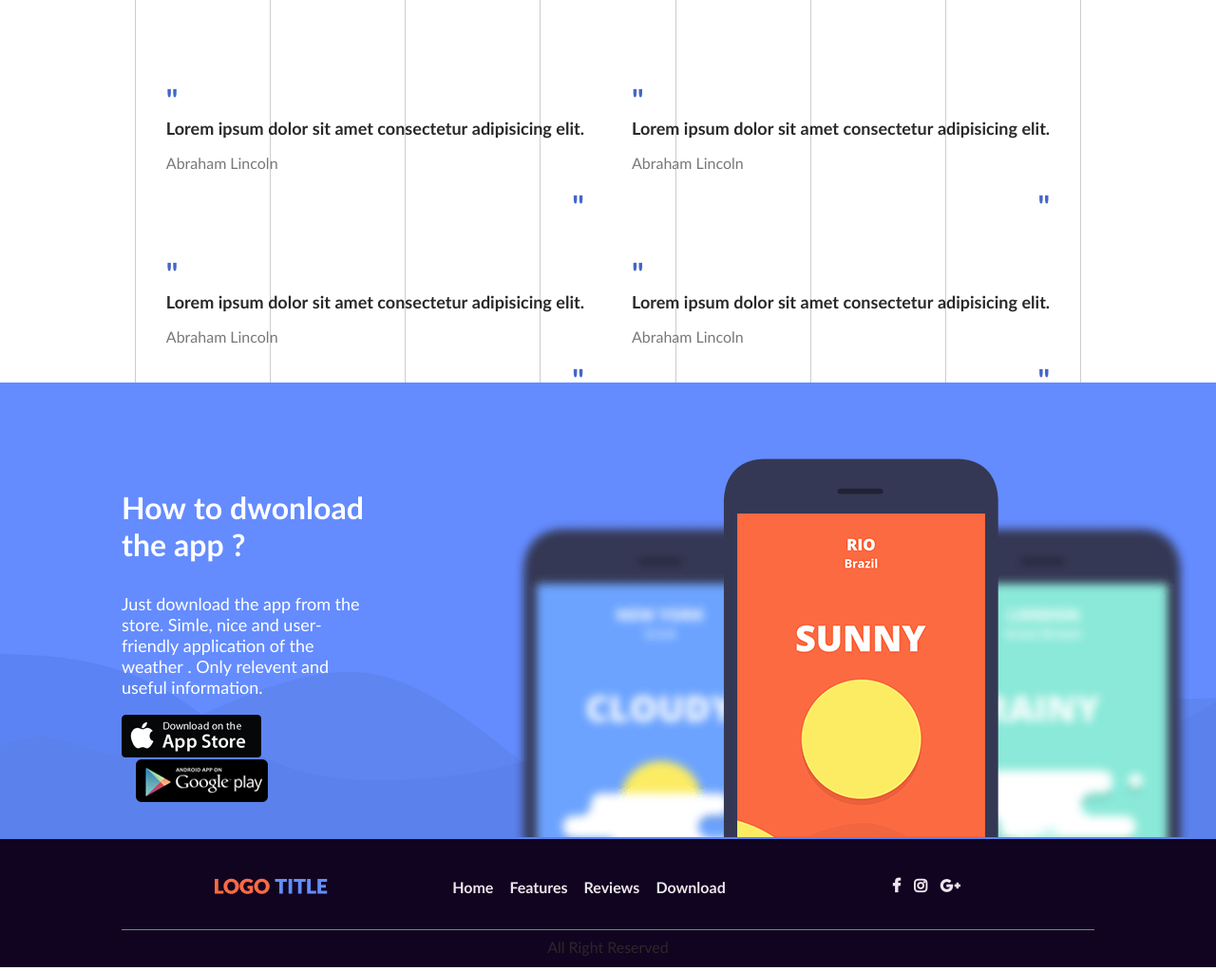
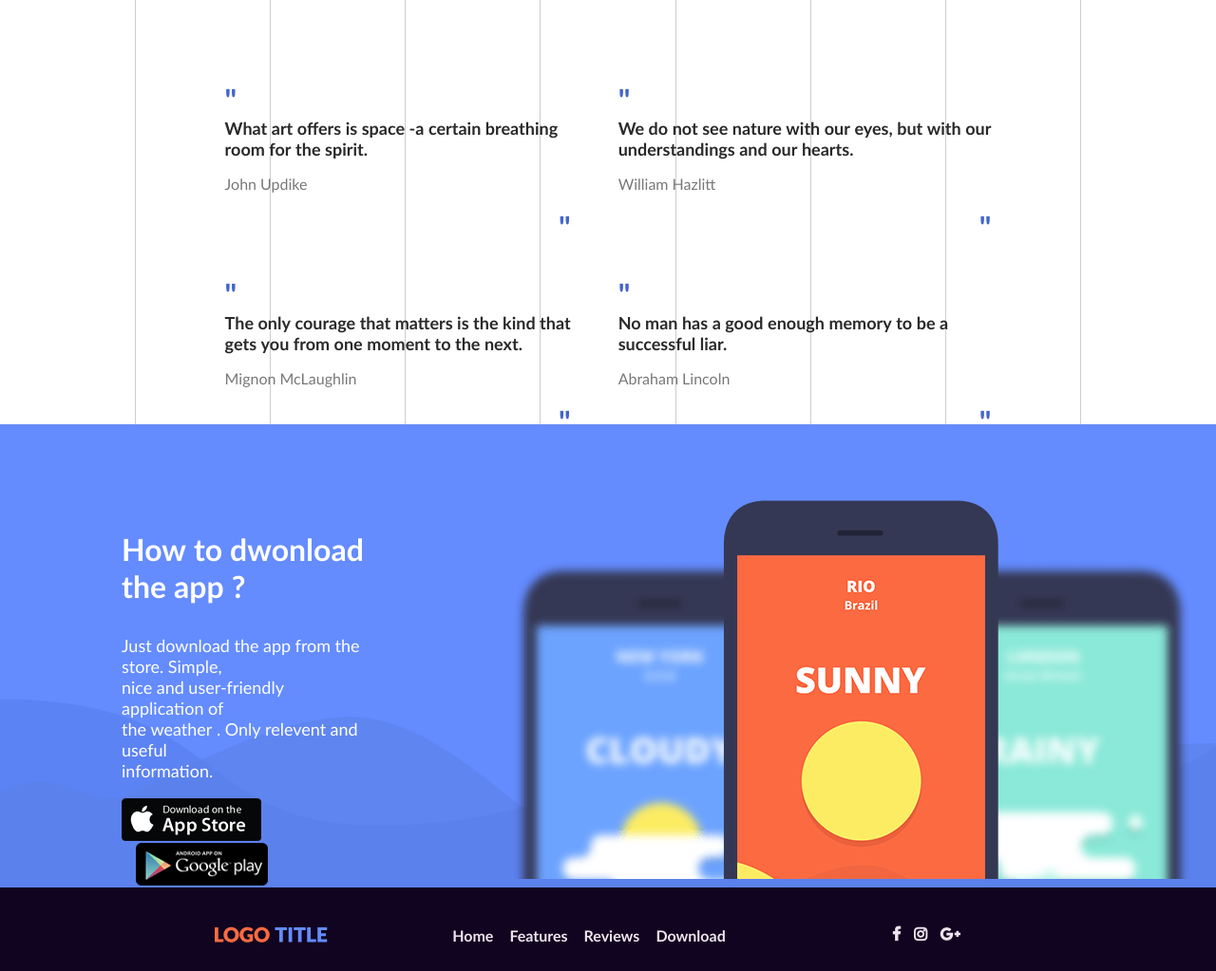
Before and after one commit to meta-ankit-saini/GET_TRAINING, a plain HTML site: page Advance_CSS/index.html in a window 1280 px wide. Shown: the part 3800-4823 px from the top of the page at 95% size. Drawn offline with Linux system fonts and the light colour scheme; files whose address does not match are found by name.

Commit message:
Add files via upload

```diff
--- a/Advance_CSS/index.html
+++ b/Advance_CSS/index.html
@@ -112,7 +112,7 @@
                     <div class="p-4">
                         <img src="images/sun1.png" alt="">
                         <p class="feature-heading mt-2">When the Sunny</p>
-                        <p class="feature-detail">Variable information on the air humidity. The feeling of weather and the ability to share this with your friends.</p>
+                        <p class="feature-detail">Sometimes the simplest things are the hardest to<br> find. So we created a new line for evaerday life.<br> Sometimes the simplest things.</p>
                     </div>
                 </div>
                 <div class="flex-item" style="text-align: end;position: relative;">
@@ -129,7 +129,7 @@
                     <div class="p-4">
                         <img src="images/rainy1.png" alt="">
                         <p class="feature-heading mt-2">When the rain</p>
-                        <p class="feature-detail">Variable information on the air humidity. The feeling of weather and the ability to share this with your friends.</p>
+                        <p class="feature-detail">Sometimes the simplest things are the hardest to<br> find. So we created a new line for evaerday life.<br> Sometimes the simplest things.</p>
                     </div>
                 </div>
             </div>
@@ -146,27 +146,27 @@
                 <div>
                     <div class="flex-item mt-2">
                         <p class="left-quote m-0">"</p>
-                        <p class="review-text m-0">Lorem ipsum dolor sit amet consectetur adipisicing elit. </p>
-                        <p class="review-author ">Abraham Lincoln</p>
+                        <p class="review-text m-0">What art offers is space -a certain breathing<br>  room for the spirit. </p>
+                        <p class="review-author ">John Updike</p>
                         <p class="right-quote m-0">"</p>
                     </div>
                     <div class="flex-item mt-2">
                         <p class="left-quote m-0">"</p>
-                        <p class="review-text m-0">Lorem ipsum dolor sit amet consectetur adipisicing elit. </p>
-                        <p class="review-author ">Abraham Lincoln</p>
+                        <p class="review-text m-0">The only courage that matters is the kind that<br> gets you from one moment to the next. </p>
+                        <p class="review-author ">Mignon McLaughlin</p>
                         <p class="right-quote m-0">"</p>
                     </div>
                 </div>
                 <div>
                     <div class="flex-item mt-2">
                         <p class="left-quote m-0">"</p>
-                        <p class="review-text m-0">Lorem ipsum dolor sit amet consectetur adipisicing elit. </p>
-                        <p class="review-author ">Abraham Lincoln</p>
+                        <p class="review-text m-0"> We do not see nature with our eyes, but with our<br> understandings and our hearts. </p>
+                        <p class="review-author ">William Hazlitt</p>
                         <p class="right-quote m-0">"</p>
                     </div>
                     <div class="flex-item mt-2">
                         <p class="left-quote m-0">"</p>
-                        <p class="review-text m-0">Lorem ipsum dolor sit amet consectetur adipisicing elit. </p>
+                        <p class="review-text m-0">No man has a good enough memory to be a<br> successful liar. </p>
                         <p class="review-author ">Abraham Lincoln</p>
                         <p class="right-quote m-0">"</p>
                     </div>
@@ -180,7 +180,7 @@
             <div class="d-flex pt-4">
                 <div class="flex-item" style="padding-right: 8em;padding-left: 8em;">
                     <p style="color: white; font-size: xx-large;font-weight: bolder;">How to dwonload the app ?</p>
-                    <p style="color: white; font-size: large;font-weight: 400;">Just download the app from the store. Simle, nice and user-friendly application of the weather . Only relevent and useful information. </p>
+                    <p style="color: white; font-size: large;font-weight: 400;">Just download the app from the store. Simple,<br> nice and user-friendly application of<br> the weather . Only relevent and useful<br> information. </p>
                     <img style="cursor: pointer;" src="images/appstor.png" alt="appstore">
                     <img style="margin-left: 15px;cursor: pointer;" src="images/googleplay.png" alt="googleplay">
                 </div>
```
